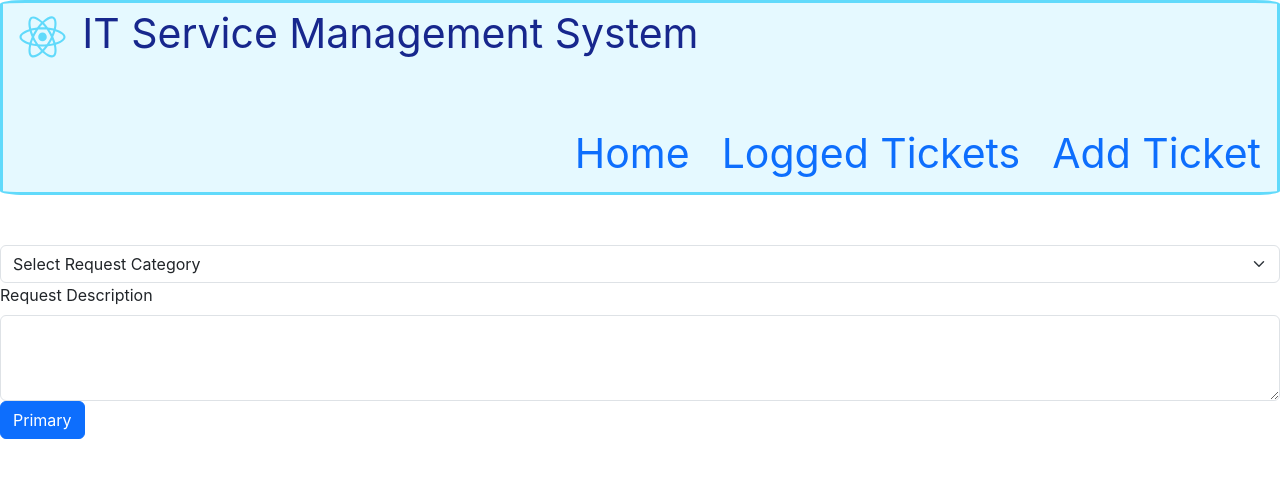
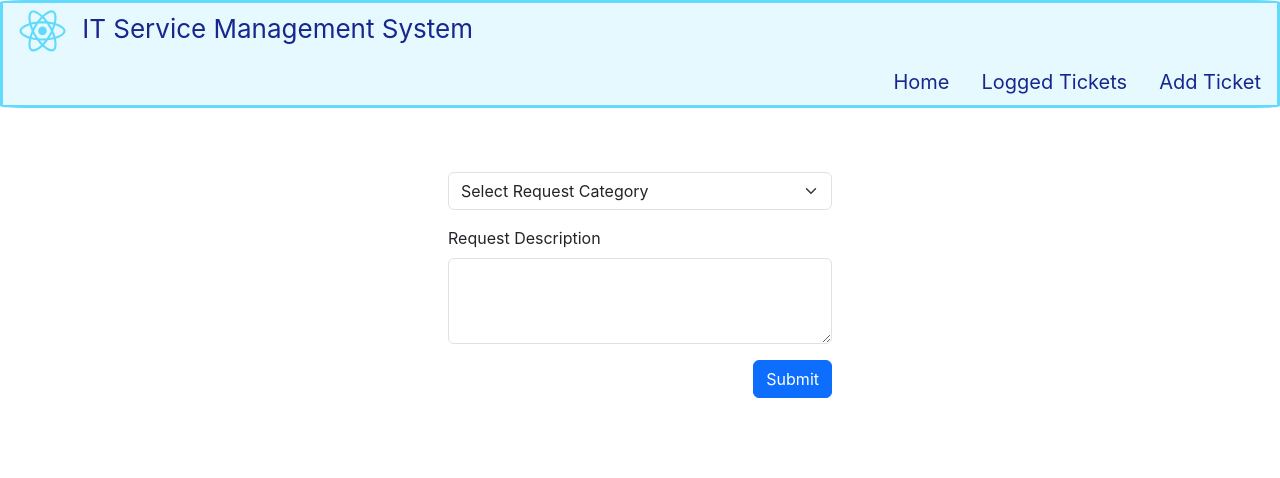
Before and after one commit to mokgali/it-service-management, a React (Create React App) app: page /addTicket in a window 1280 px wide. Shown: the top 478 px of the page. Built offline with nearby package versions, Linux system fonts and the light colour scheme.

Commit message:
Updated styling

```diff
--- a/src/App.css
+++ b/src/App.css
@@ -15,7 +15,7 @@
   flex-direction: column;
   align-items: center;
   justify-content: center;*/
-  font-size: calc(25px + 2vmin);
+  font-size: calc(10px + 2vmin);
   color: rgb(23, 39, 141);
   border-style: solid;
   border-color: #61dafb;
@@ -24,19 +24,28 @@
 }
 
 .App-link {
-  color: #61dafb;
+  color:  rgb(23, 39, 141);
+  font-size: calc(20px);
 }
 
 .Menu{
-  /*background-color: #cae9f129;*/
-  padding-top: 50px;
+  /*background-color: #cae9f129;
+  padding-top: 50px;*/
+  height: 30%;
+
 }
 .TicketsContent{
    /* background-color: #cae9f129; */
     padding-top: 50px;
+    width: 80%;
+    margin: auto;
 
 }
 .AddTicket{
-   padding-top: 50px;
+   padding-top: 5%;
+   width: 30%;
+   margin: auto;
+
+
 
 }
--- a/src/components/menu.js
+++ b/src/components/menu.js
@@ -7,13 +7,13 @@ function Menu(){
     <div className="Menu">
 {     <Nav defaultActiveKey="/"  className="justify-content-end">
       <Nav.Item >
-        <Nav.Link as={NavLink} to="/">Home</Nav.Link>
+        <Nav.Link as={NavLink} to="/" className="App-link">Home</Nav.Link>
       </Nav.Item>
       <Nav.Item >
-        <Nav.Link as={NavLink} to="/loggedTickets">Logged Tickets</Nav.Link>
+        <Nav.Link as={NavLink} to="/loggedTickets" className="App-link">Logged Tickets</Nav.Link>
       </Nav.Item>
       <Nav.Item >
-        <Nav.Link as={NavLink} to="/addTicket" >Add Ticket</Nav.Link>
+        <Nav.Link as={NavLink} to="/addTicket" className="App-link">Add Ticket</Nav.Link>
       </Nav.Item>
     </Nav> }
     </div>)
--- a/src/pages/AddTicket.js
+++ b/src/pages/AddTicket.js
@@ -4,21 +4,25 @@ import { Button} from 'react-bootstrap'
 
 function AddTicket(){
     return(
-      <div className='AddTicket'>
-      <Form >
+      <div >
+      <Form className='AddTicket'>
+      <Form.Group  controlId="RequestCategory" className="mb-3">
         <Form.Select aria-label="Default select example">
         <option>Select Request Category</option>
         <option value="Software">Software</option>
         <option value="Hardware">Hardware</option>
         <option value="Other">Other</option>
        </Form.Select>
-        <Form.Group  controlId="RequestDescription" margin-top="50px">
+       </Form.Group>
+        <Form.Group  controlId="RequestDescription" className="mb-3" >
           <Form.Label>Request Description</Form.Label>
           <Form.Control as="textarea" rows={3} />
         </Form.Group>
+        <Form.Group  className="mb-3" >
+        <Button variant="primary" className="float-end">Submit</Button>
+        </Form.Group>
       </Form>
 
-       <Button variant="primary">Primary</Button>
        </div>
     )
   }
```
